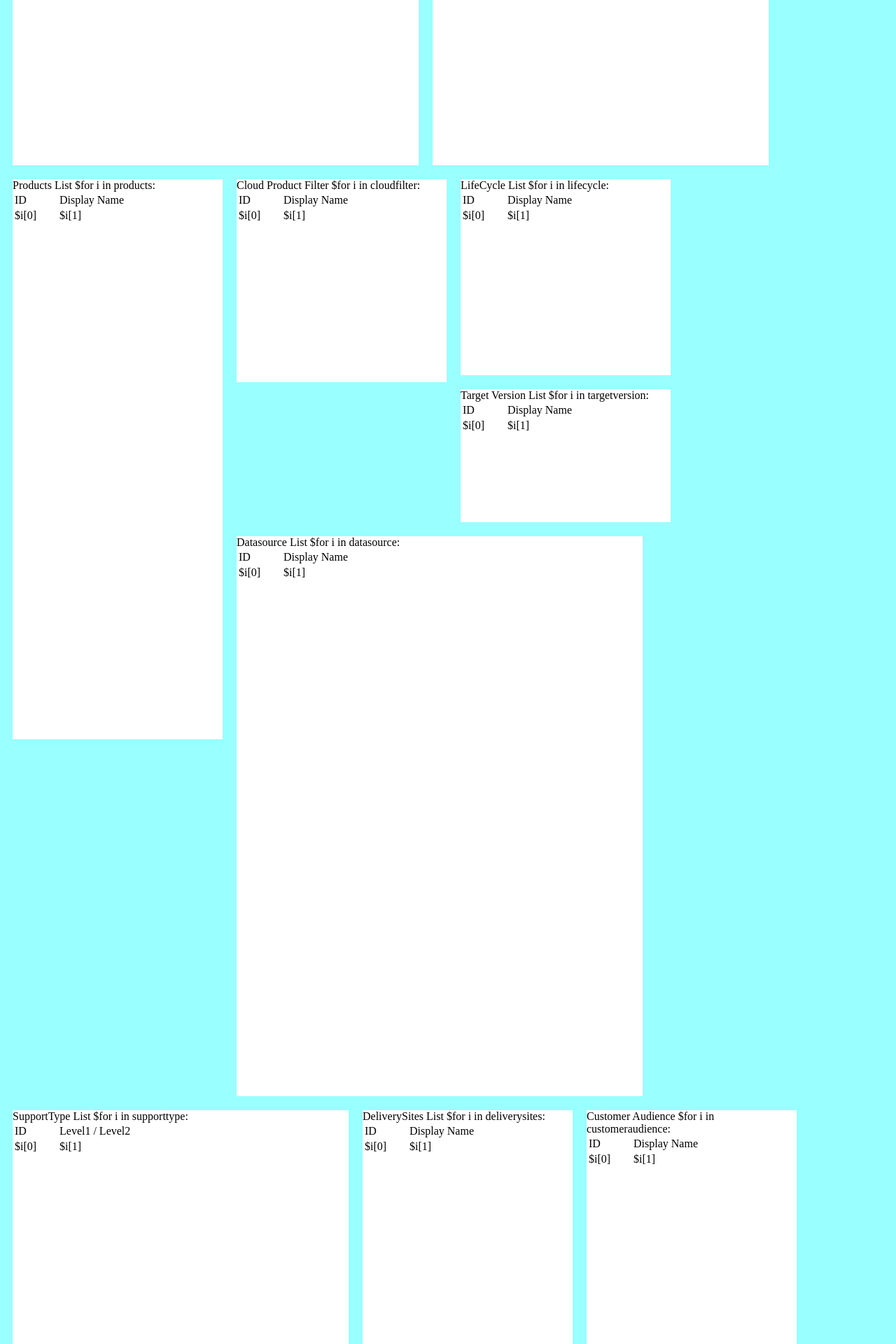
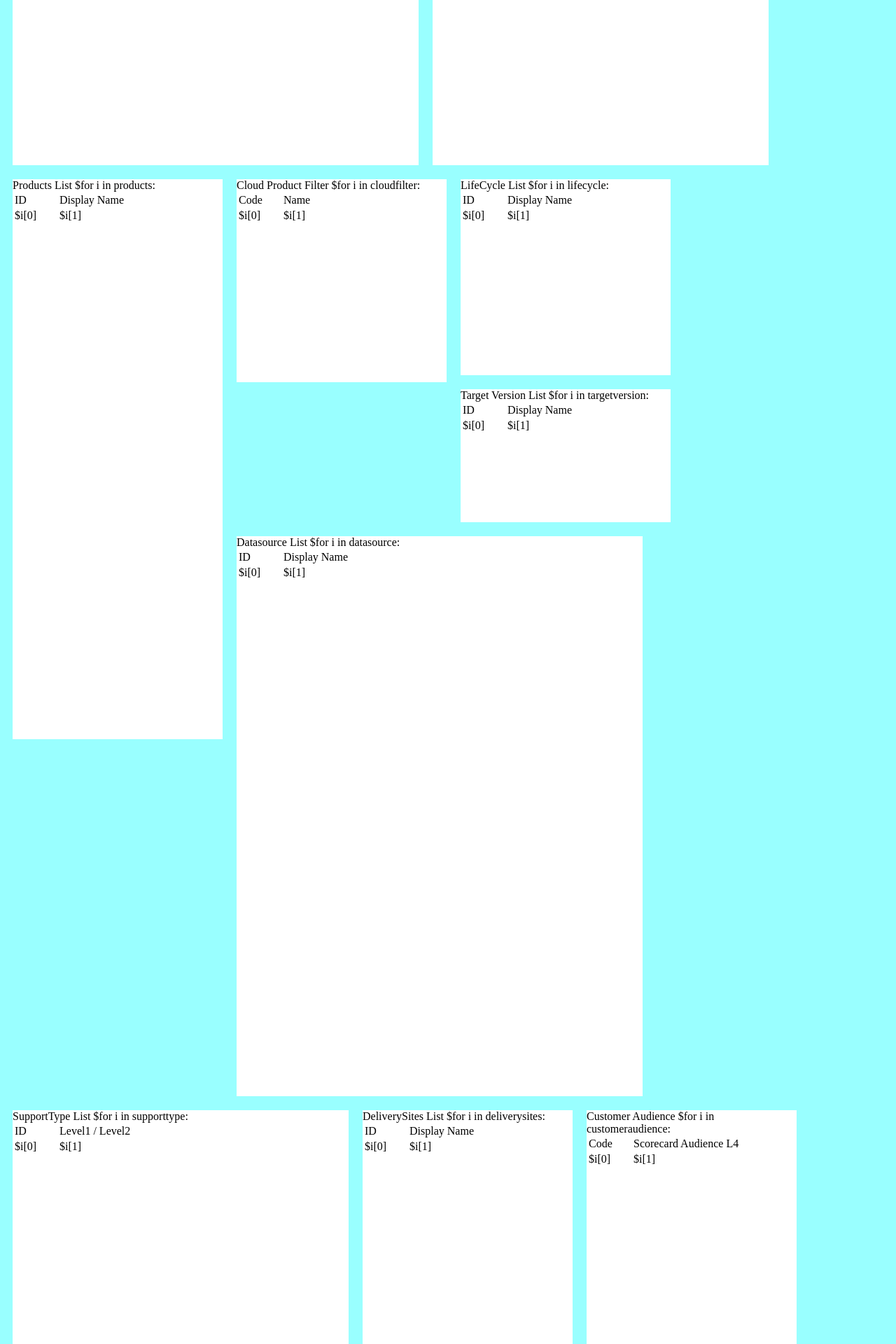
Before and after one commit to rav009/Data-Vertifier, a Python web app: template Data Vertifier/TEMPLATES/csadim.html in a window 1280 px wide. Shown: the part 600-2520 px from the top of the page at 70% size. Run offline with Jinja, Linux system fonts and the light colour scheme; the template is opened without the code that fills it, so the values that code supplies are empty.

Commit message:
change id to code

```diff
--- a/Data Vertifier/DAO/DimDAO.py
+++ b/Data Vertifier/DAO/DimDAO.py
@@ -120,11 +120,11 @@
         return self.LoadData2Col(sql)
 
     def LoadCustomerAudience(self):
-        sql = 'select [ID],displayname from [dbo].[DimCustomerAudience]'
+        sql = 'select [Code],[Scorecard Audience L4] from [dbo].[DimCustomerAudience]'
         return self.LoadData2Col(sql)
 
     def LoadCloudOnPremiseFilter(self):
-        sql = 'select [ID],displayname from [dbo].[DimCloudProductsFilter]'
+        sql = 'select [code],[name] from [dbo].[DimCloudProductsFilter]'
         return self.LoadData2Col(sql)
 
     def LoadLifecycle(self):
--- a/Data Vertifier/TEMPLATES/csadim.html
+++ b/Data Vertifier/TEMPLATES/csadim.html
@@ -70,8 +70,8 @@
     Cloud Product Filter
     <table>
         <tr>
-            <td>ID</td>
-            <td>Display Name</td>
+            <td>Code</td>
+            <td>Name</td>
         </tr>
     $for i in cloudfilter:
         <tr>
@@ -160,8 +160,8 @@
     Customer Audience
     <table>
         <tr>
-            <td>ID</td>
-            <td>Display Name</td>
+            <td>Code</td>
+            <td>Scorecard Audience L4</td>
         </tr>
     $for i in customeraudience:
         <tr>
```
